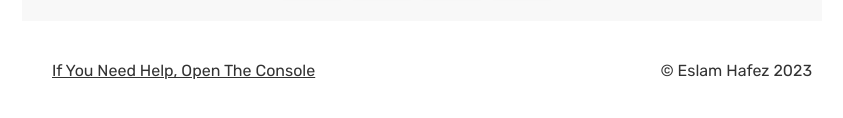
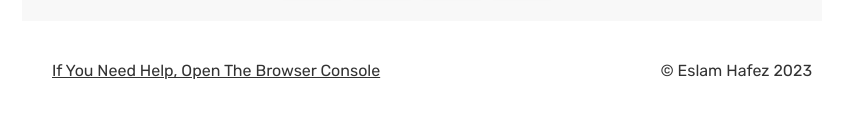
Before and after one commit to eslamhafez7/HangmanGame, a plain HTML site: page index.html in a window 1280 px wide. Shown: the part 536-654 px from the top of the page, without its empty margins (218-1061 px from the left). Drawn offline with Linux system fonts and the light colour scheme.

Commit message:
Update index.html file

```diff
--- a/index.html
+++ b/index.html
@@ -55,7 +55,7 @@
             </div>
         </div>
         <div class="footer">
-            <a href="#" class="help">If You Need Help, Open The Console</a>
+            <a href="#" class="help">If You Need Help, Open The Browser Console</a>
             <p class="copyright">&copy; Eslam Hafez <span>2023</span></p>
         </div>
     </div>
```
